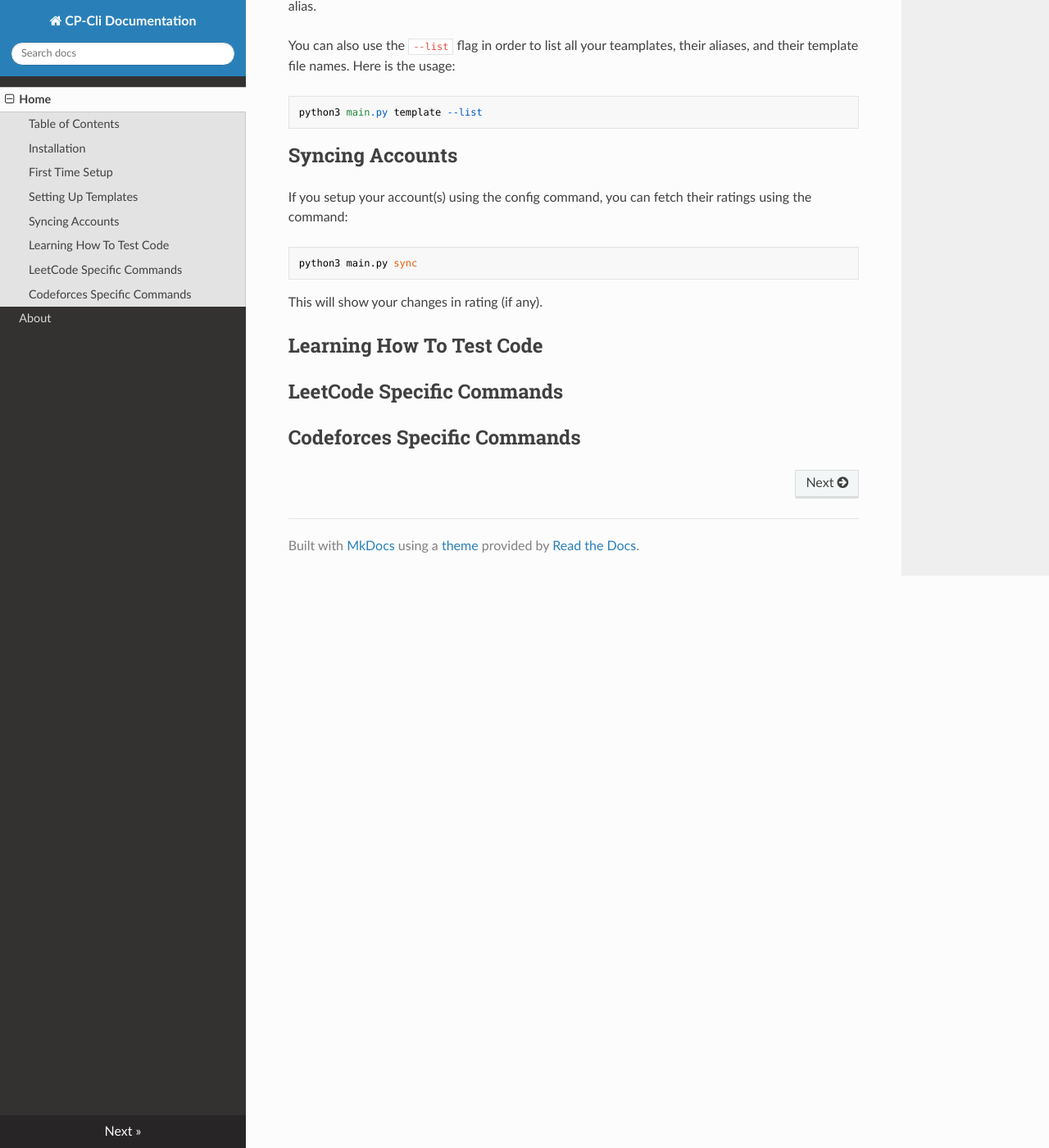
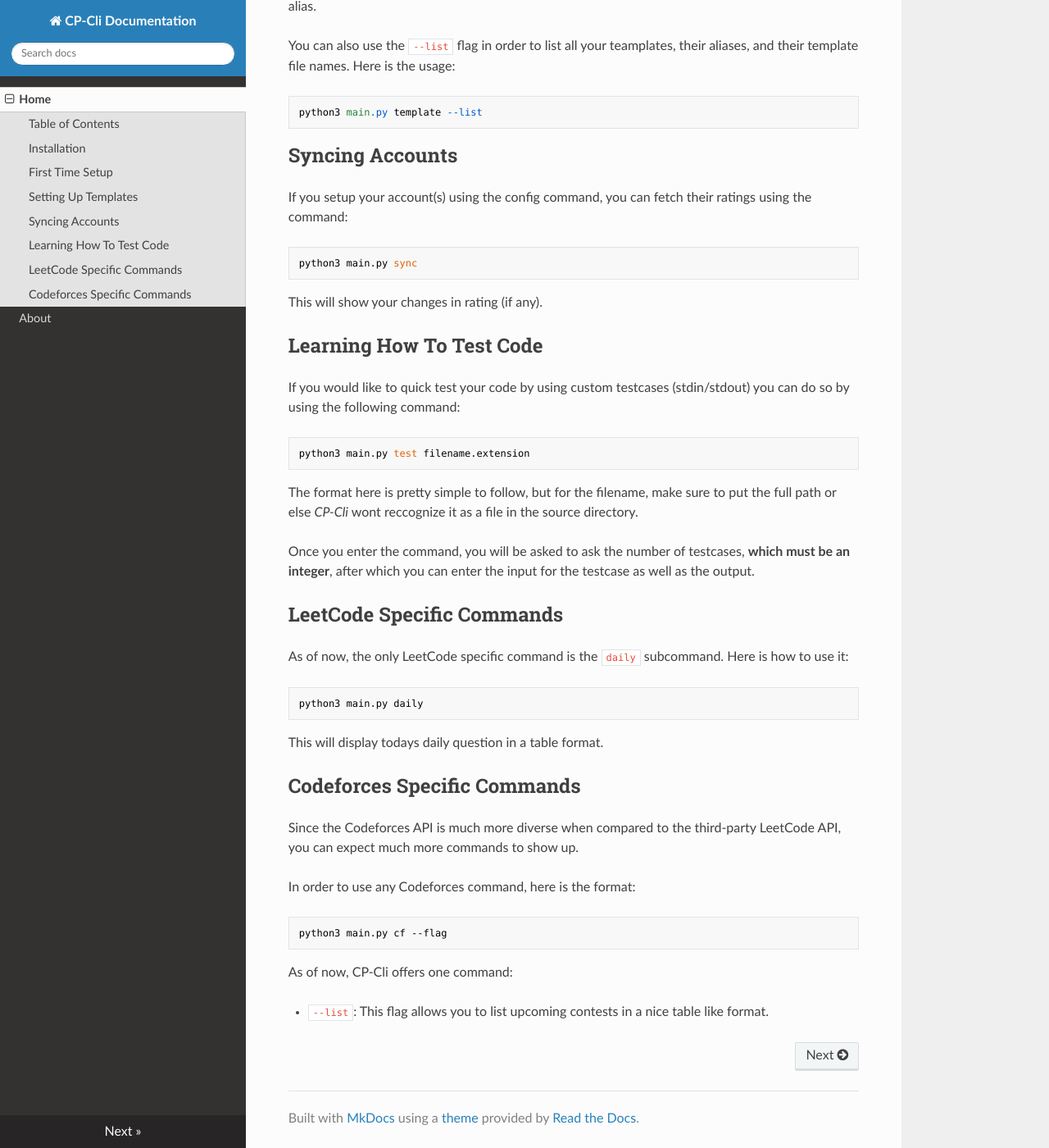
Before and after one commit to CompProgTools/CPCli, an MkDocs documentation site: the page built from src_docs/index.md, in a window 1280 px wide and 1400 px high, scrolled down 2808 px. Shown: the whole window at 82% size. Built offline with MkDocs 1.6.1, drawn with Linux system fonts in a browser that asks for light colours; nearby versions of some CDN libraries.

Commit message:
added the unfinished sections

````diff
--- a/src_docs/index.md
+++ b/src_docs/index.md
@@ -117,6 +117,34 @@ This will show your changes in rating (if any).
 
 ## Learning How To Test Code
 
+If you would like to quick test your code by using custom testcases (stdin/stdout) you can do so by using the following command:
+```bash
+python3 main.py test filename.extension
+```
+
+The format here is pretty simple to follow, but for the filename, make sure to put the full path or else *CP-Cli* wont reccognize it as a file in the source directory.
+
+Once you enter the command, you will be asked to ask the number of testcases, **which must be an integer**, after which you can enter the input for the testcase as well as the output.
+
 ## LeetCode Specific Commands
 
+As of now, the only LeetCode specific command is the `daily` subcommand. Here is how to use it:
+
+```bash
+python3 main.py daily
+```
+
+This will display todays daily question in a table format.
+
 ## Codeforces Specific Commands
+
+Since the Codeforces API is much more diverse when compared to the third-party LeetCode API, you can expect much more commands to show up.
+
+In order to use any Codeforces command, here is the format:
+```bash
+python3 main.py cf --flag
+```
+
+As of now, CP-Cli offers one command:
+
+- `--list`: This flag allows you to list upcoming contests in a nice table like format.
````
Also changed, not shown: docs/index.html (+30 -1 lines), docs/search/search_index.json (+1 -1 lines).
